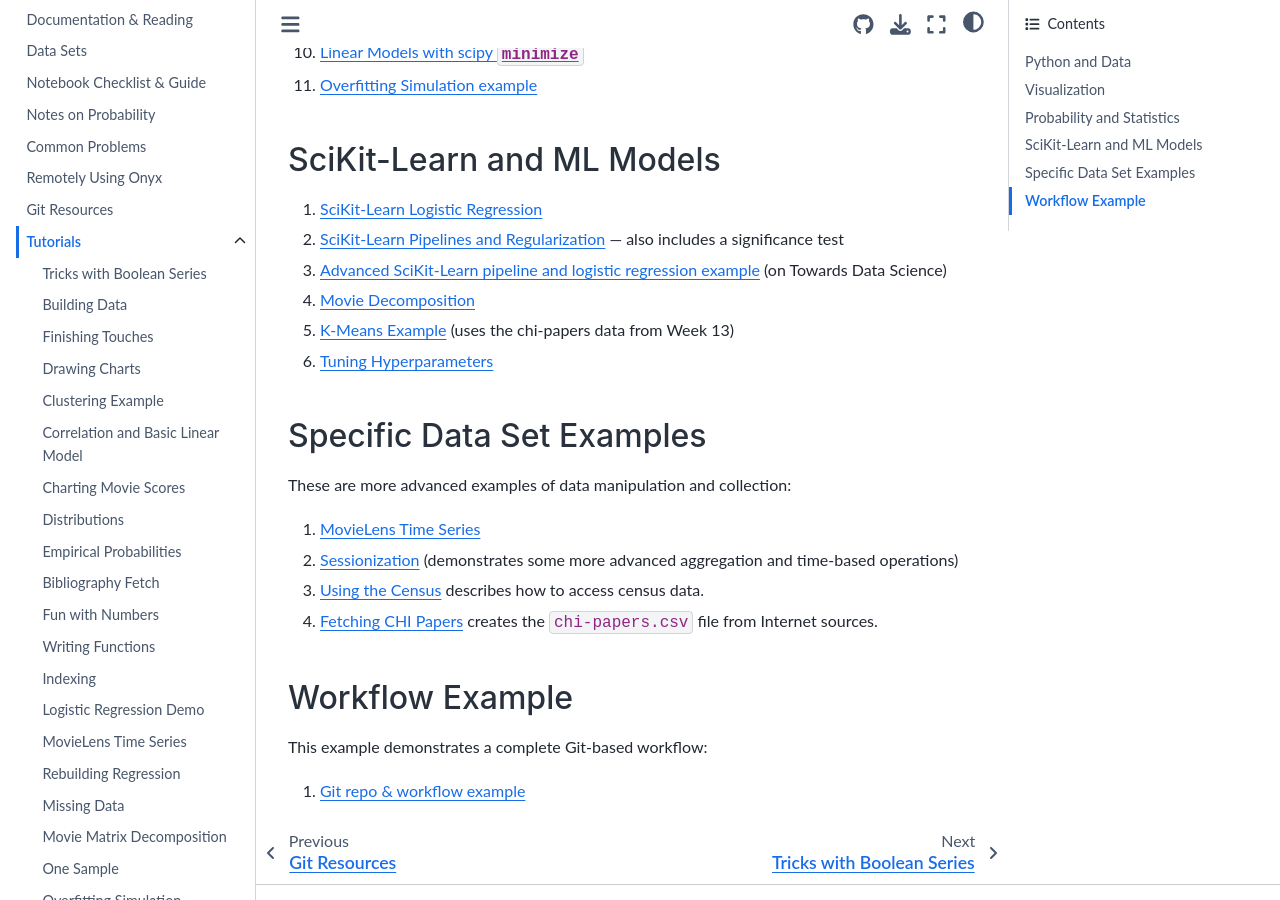
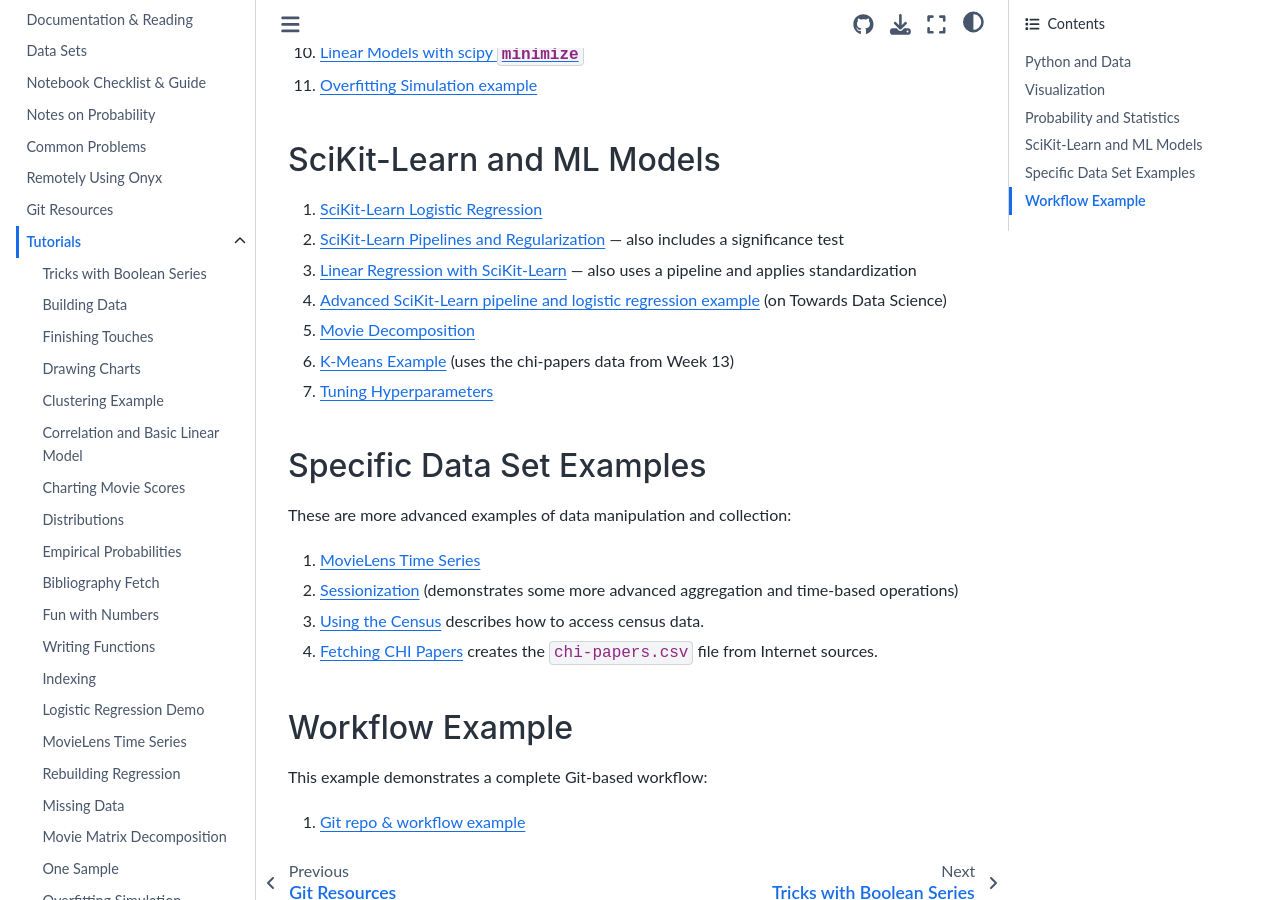
Before and after one commit to mdekstrand/cs533-web, a Jupyter Book: the page built from resources/tutorials/index.md, in a window 1280 px wide and 900 px high, scrolled down 1120 px. Built offline with Jupyter Book 1.0.4 settings and Sphinx 7.4.7 and the Sphinx Book theme 1.1.4, drawn with Linux system fonts in a browser that asks for light colours; pages that are not in the unit, such as notebooks, are missing from menus; cross-references to code outside the pages are shown as plain code; a style sheet for code colours, icons or effects is not loaded.

Commit message:
Add Tuesday notebook

```diff
--- a/resources/tutorials/index.md
+++ b/resources/tutorials/index.md
@@ -41,10 +41,11 @@
 
 1.  [SciKit-Learn Logistic Regression](SciKitLogistic.ipynb)
 2.  [SciKit-Learn Pipelines and Regularization](SciKitPipeline.ipynb) — also includes a significance test
-3.  [Advanced SciKit-Learn pipeline and logistic regression example](https://towardsdatascience.com/logistic-regression-classifier-on-census-income-data-e1dbef0b5738) (on Towards Data Science)
-4.  [Movie Decomposition](MovieDecomp.ipynb)
-5.  [K-Means Example](ClusteringExample.ipynb) (uses the chi-papers data from [Week 13](../../week13/index.md#practice))
-6.  [Tuning Hyperparameters](TuningExample.ipynb)
+3.  [Linear Regression with SciKit-Learn](SciKitRegression.ipynb) — also uses a pipeline and applies standardization
+4.  [Advanced SciKit-Learn pipeline and logistic regression example](https://towardsdatascience.com/logistic-regression-classifier-on-census-income-data-e1dbef0b5738) (on Towards Data Science)
+5.  [Movie Decomposition](MovieDecomp.ipynb)
+6.  [K-Means Example](ClusteringExample.ipynb) (uses the chi-papers data from [Week 13](../../week13/index.md#practice))
+7.  [Tuning Hyperparameters](TuningExample.ipynb)
 
 ## Specific Data Set Examples
 
```
Also changed, not shown: resources/tutorials/SciKitRegression.ipynb (added).
